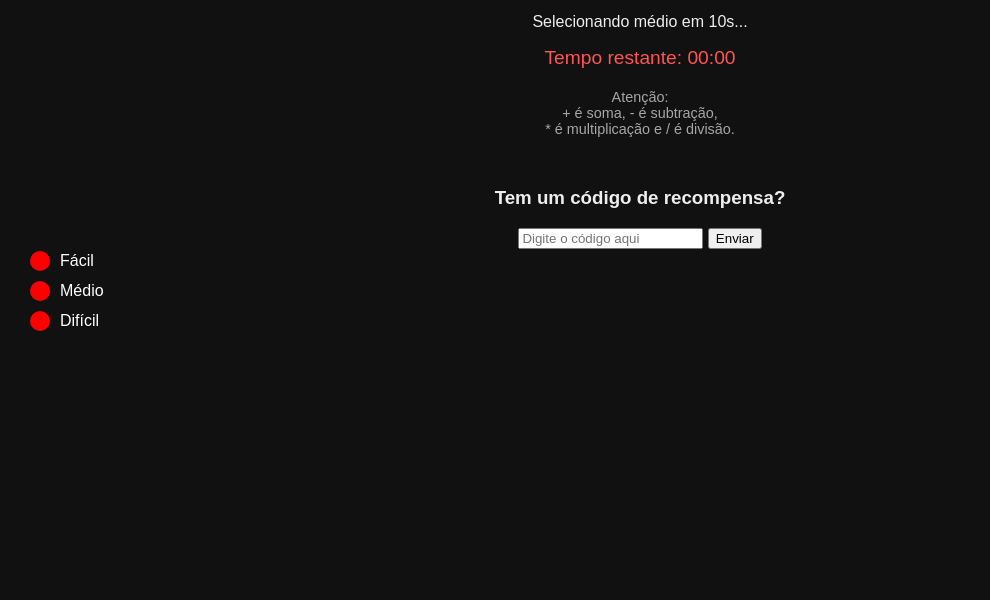
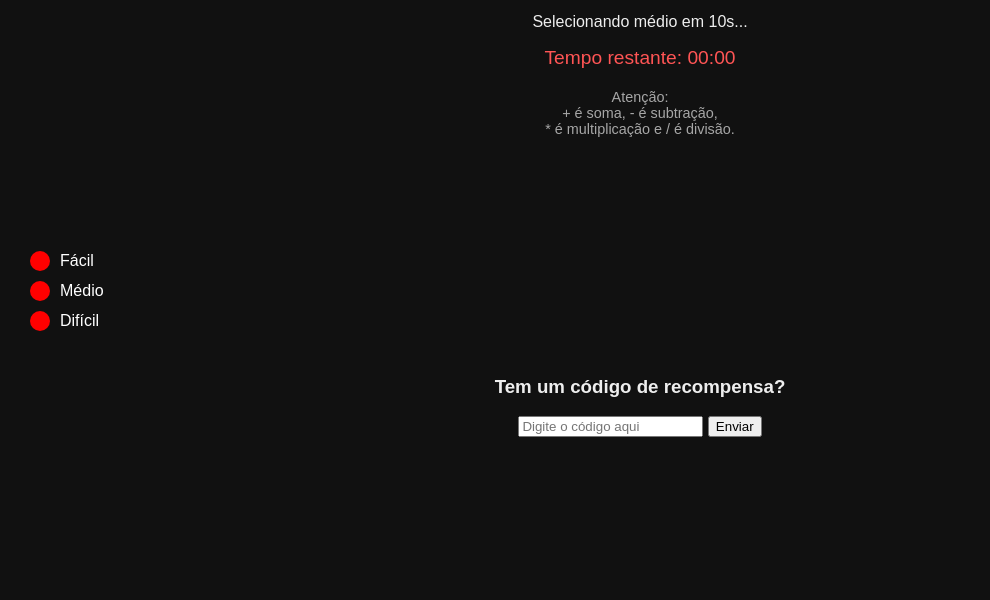
Before and after one commit to joaovitor2222/matematica, a plain HTML site: page index.html in a window 1280 px wide. Shown: the part 104-704 px from the top of the page, without its empty margins (0-990 px from the left). Drawn offline with Linux system fonts and the light colour scheme.

Commit message:
Update index.html

```diff
--- a/index.html
+++ b/index.html
@@ -268,7 +268,7 @@ Ver vídeo de vitória!
 </div>
 
 
-<div id="reward-section" style="margin-top: 50px;">
+<div id="reward-section" style="margin-top: 200px; padding: 20px;">
   <h3>Tem um código de recompensa?</h3>
   <input type="text" id="reward-code-input" placeholder="Digite o código aqui">
   <button id="reward-code-btn">Enviar</button>
```
